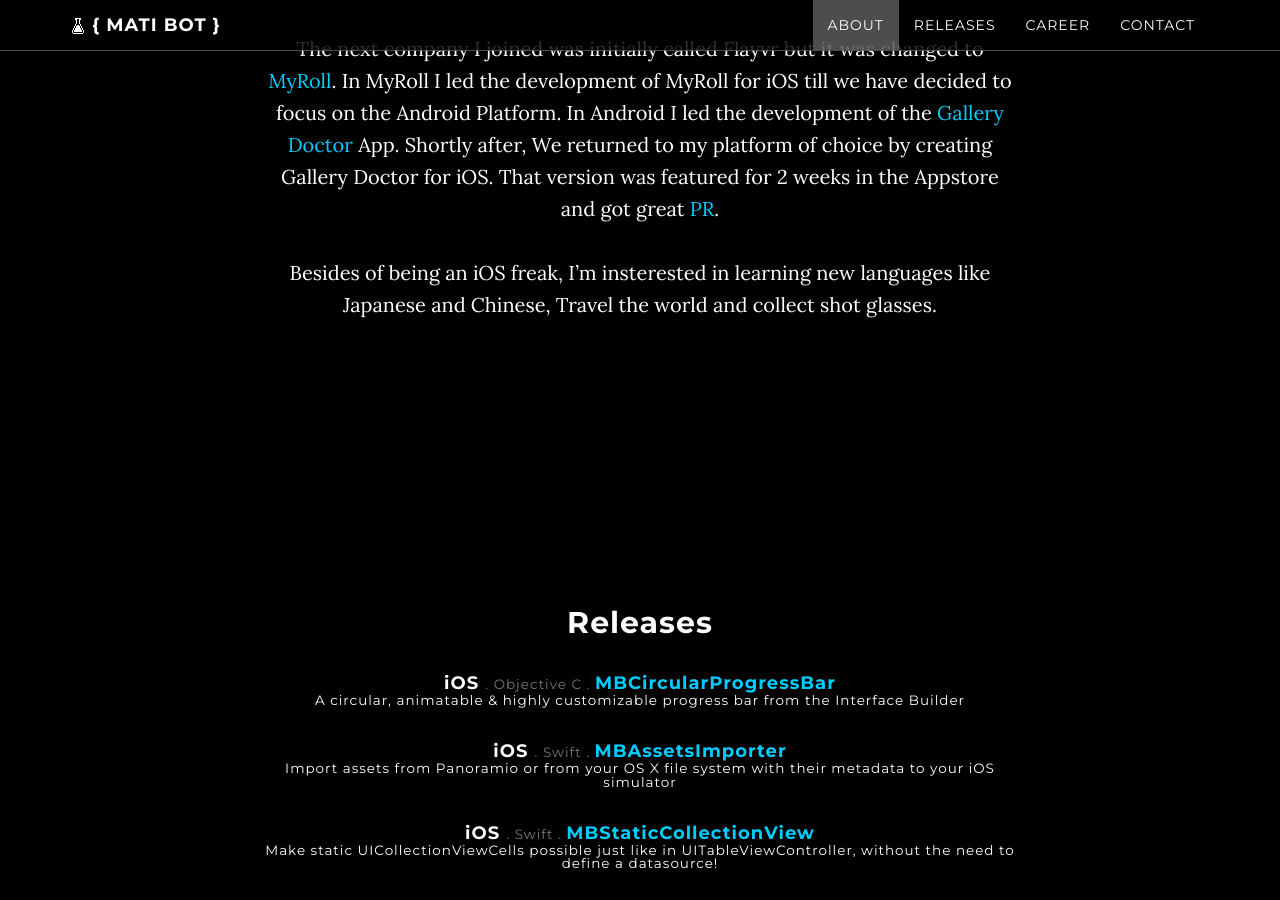
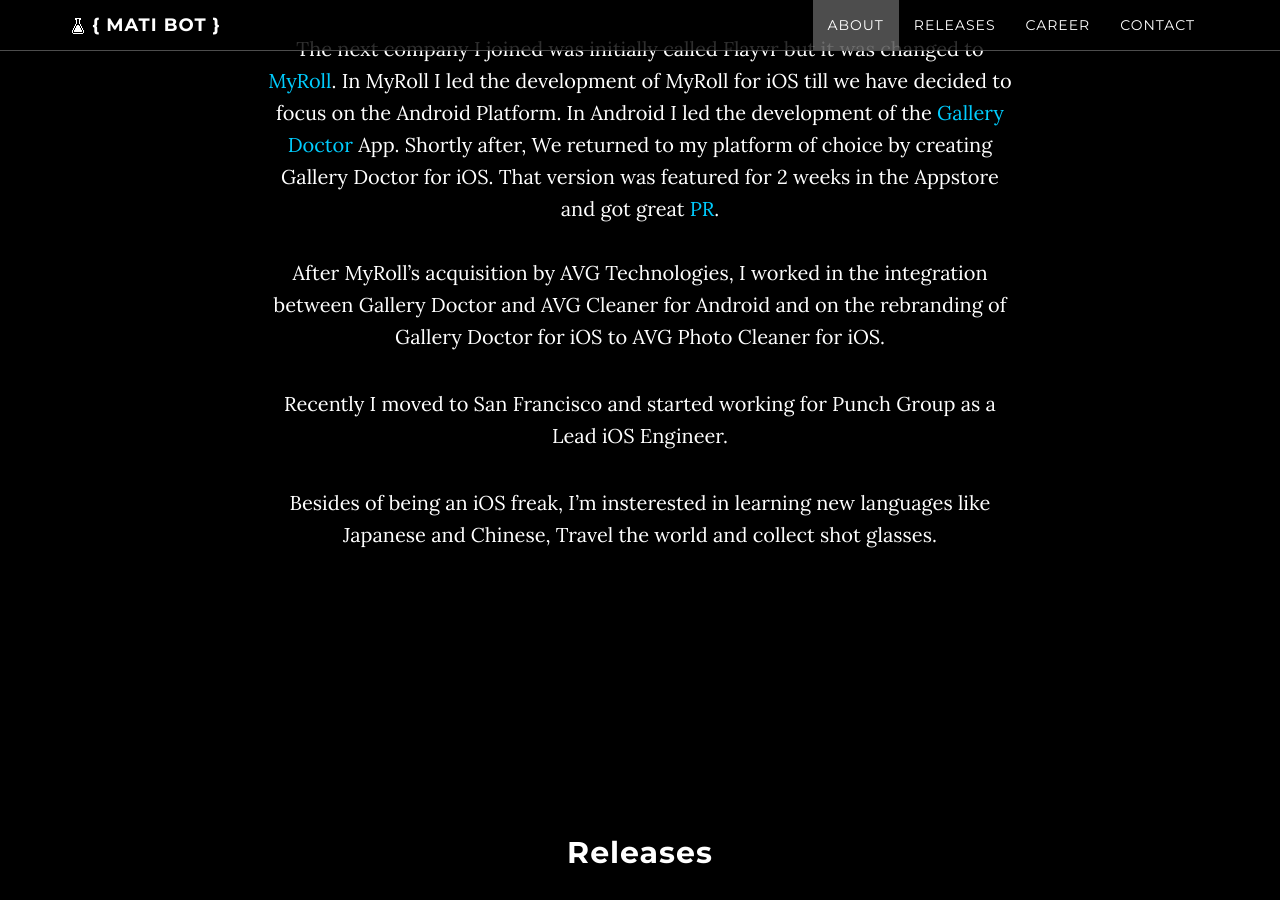
Before and after one commit to MatiBot/MatiBot.github.io, a Jekyll site: the page built from index.html, in a window 1280 px wide and 900 px high, scrolled down 1825 px. Built offline with Jekyll 4.4.1, drawn with Linux system fonts in a browser that asks for light colours; comment, search, counter and statistics services are not loaded.

Commit message:
Update about.html

```diff
--- a/about.html
+++ b/about.html
@@ -19,4 +19,8 @@ In MyRoll I led the development of MyRoll for iOS till we have decided to focus
 In Android I led the development of the <a href="http://www.gallerydoctor.com">Gallery Doctor</a> App.
 Shortly after, We returned to my platform of choice by creating Gallery Doctor for iOS.
 That version was featured for 2 weeks in the Appstore and got great <a href="http://venturebeat.com/2015/08/21/10-apps-that-should-be-core-smartphone-features/">PR</a>.<br><br>
+After MyRoll's acquisition by AVG Technologies, I worked in the integration between Gallery Doctor and AVG Cleaner for Android and on the rebranding of Gallery Doctor for iOS to AVG Photo Cleaner for iOS.
+
+Recently I moved to San Francisco and started working for Punch Group as a Lead iOS Engineer.
+
 Besides of being an iOS freak, I'm insterested in learning new languages like Japanese and Chinese, Travel the world and collect shot glasses.
```
